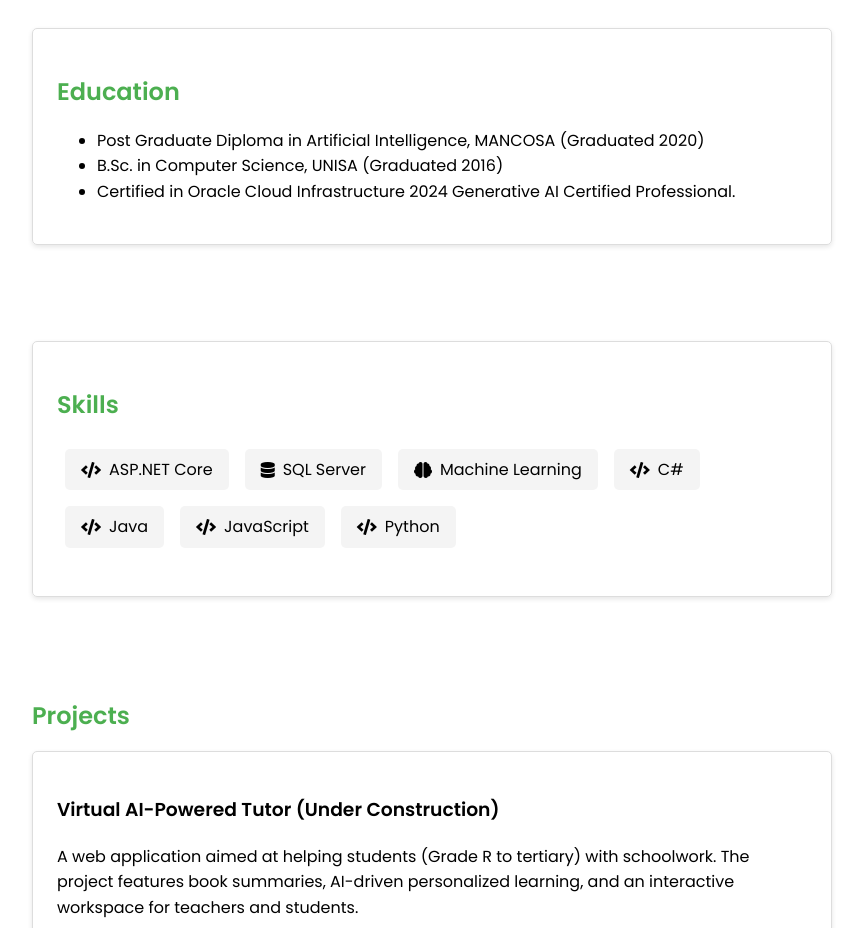
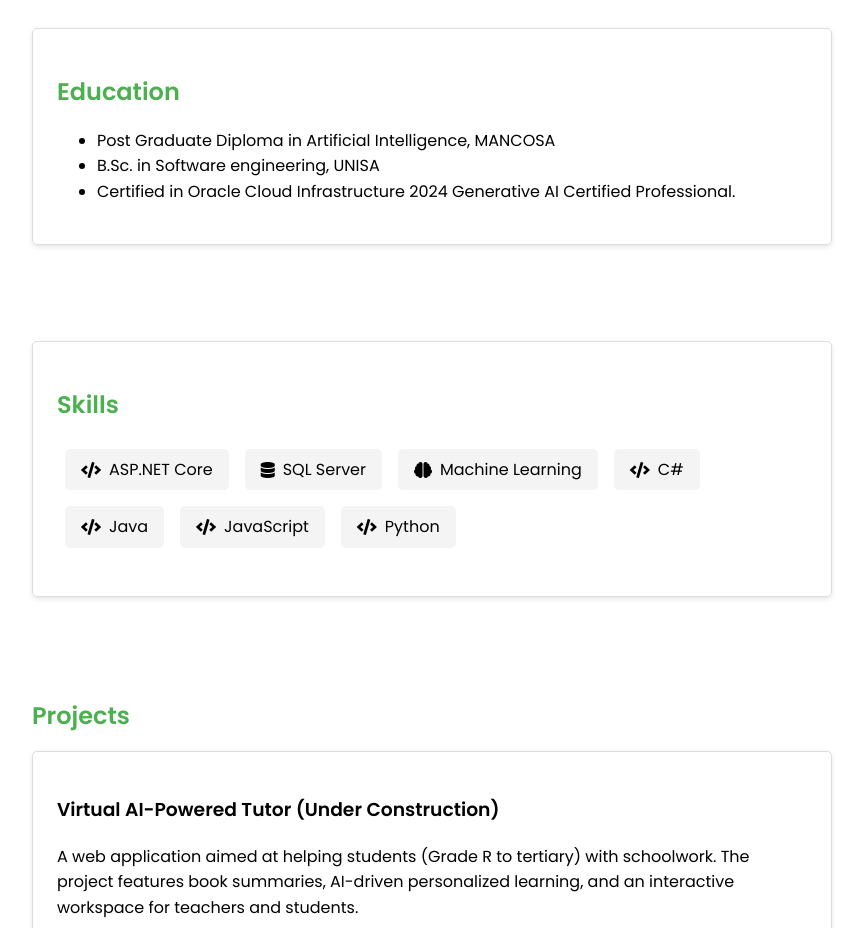
Before and after one commit to khethaNgcamu/my-profile, a website: page index.html in a window 1280 px wide. Shown: the part 1080-2008 px from the top of the page, without its empty margins (208-1071 px from the left). Drawn offline with nearby package versions, Linux system fonts and the light colour scheme.

```diff
--- a/index.html
+++ b/index.html
@@ -171,8 +171,8 @@
         <div class="card">
             <h2>Education</h2>
             <ul>
-                <li>Post Graduate Diploma in Artificial Intelligence, MANCOSA (Graduated 2020)</li>
-                <li>B.Sc. in Computer Science, UNISA (Graduated 2016)</li>
+                <li>Post Graduate Diploma in Artificial Intelligence, MANCOSA</li>
+                <li>B.Sc. in Software engineering, UNISA</li>
                 <li>Certified in Oracle Cloud Infrastructure 2024 Generative AI Certified Professional.</li>
             </ul>
         </div>
```
